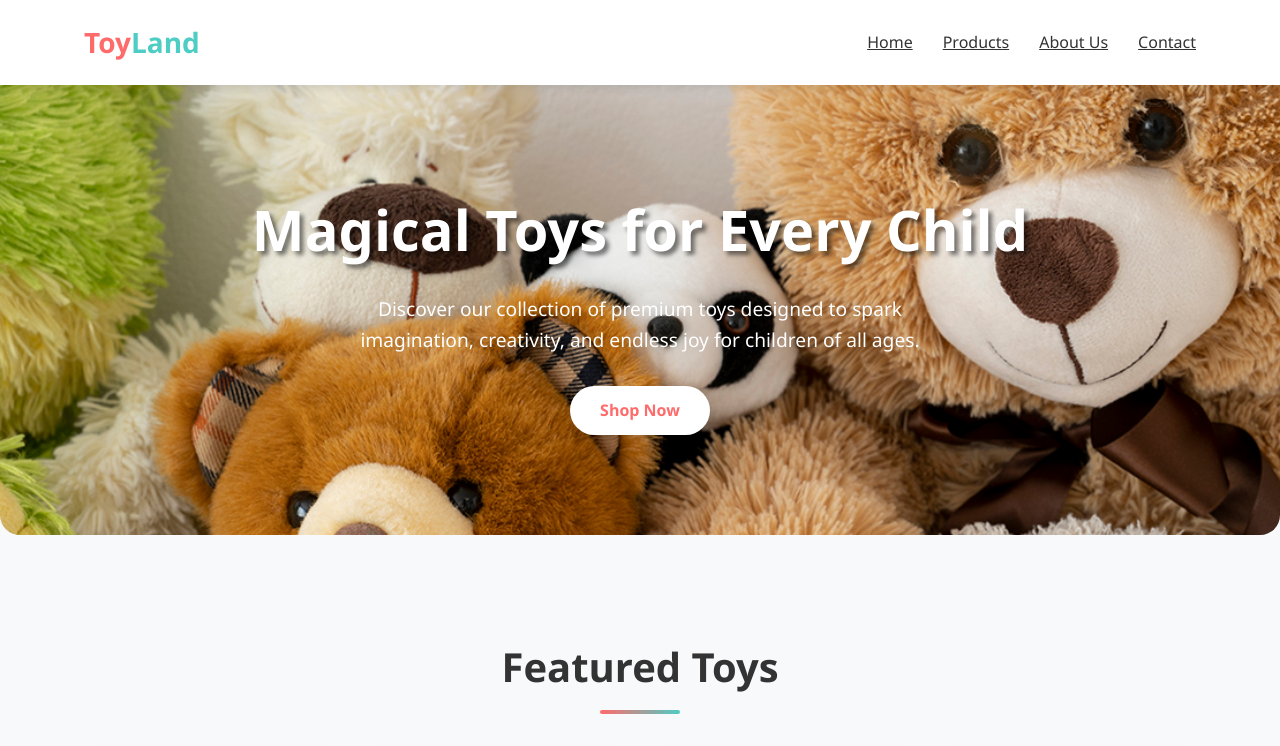
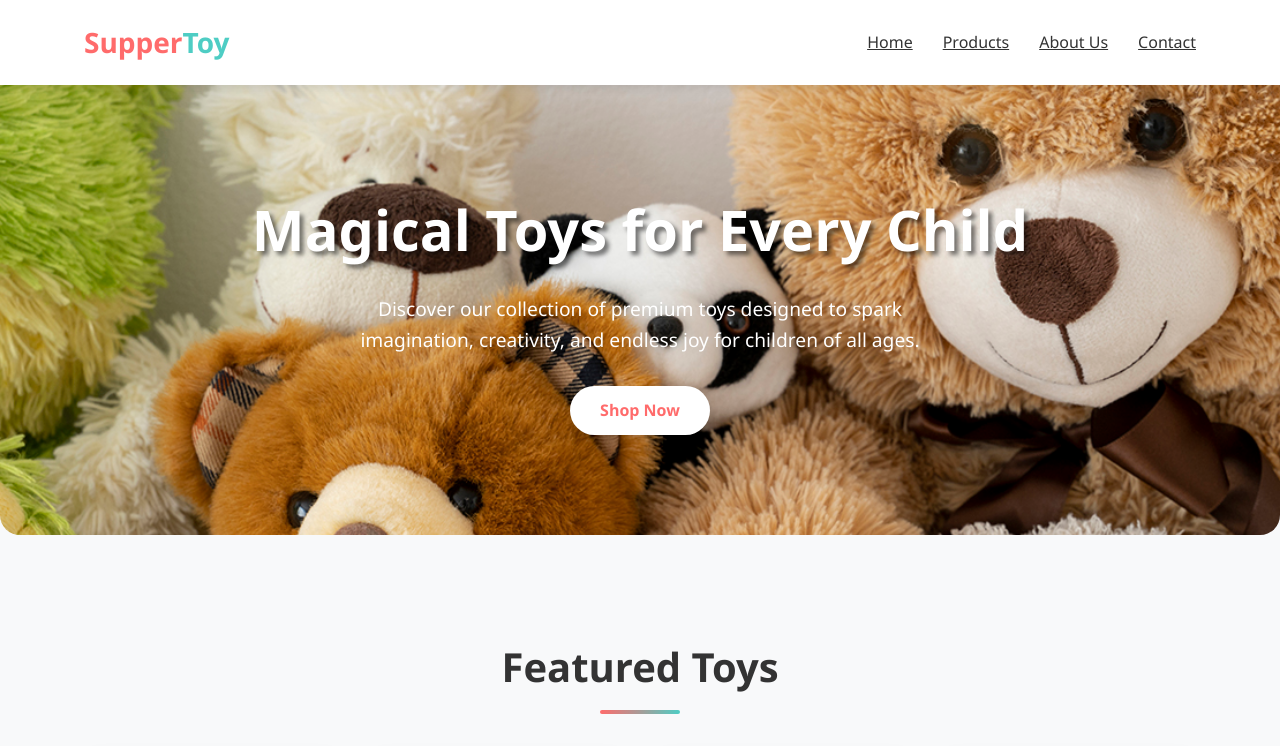
Before and after one commit to prasad44/week-05, a plain HTML site: page index.html in a window 1280 px wide. Shown: the top 746 px of the page. Drawn offline with Linux system fonts and the light colour scheme.

Commit message:
NewNavBarLogo

```diff
--- a/index.html
+++ b/index.html
@@ -11,7 +11,7 @@
     <header>
       <div class="container">
         <nav>
-          <div class="logo">Toy<span>Land</span></div>
+          <div class="logo">Supper<span>Toy</span></div>
           <ul class="nav-links">
             <li><a href="#">Home</a></li>
             <li><a href="#">Products</a></li>
```
